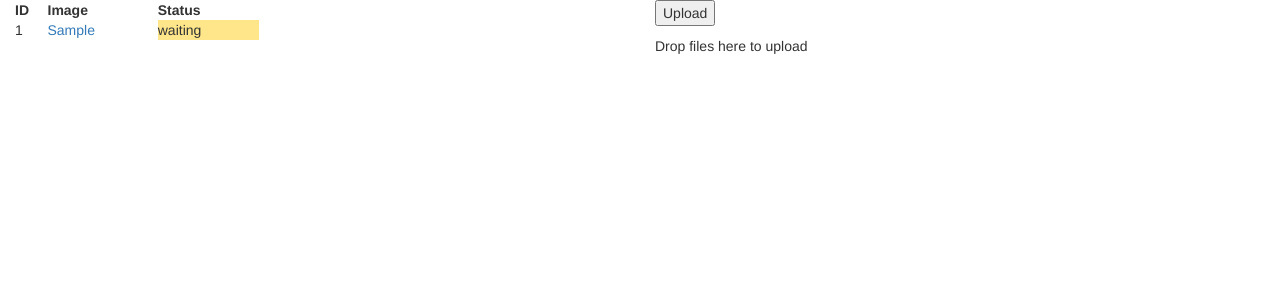
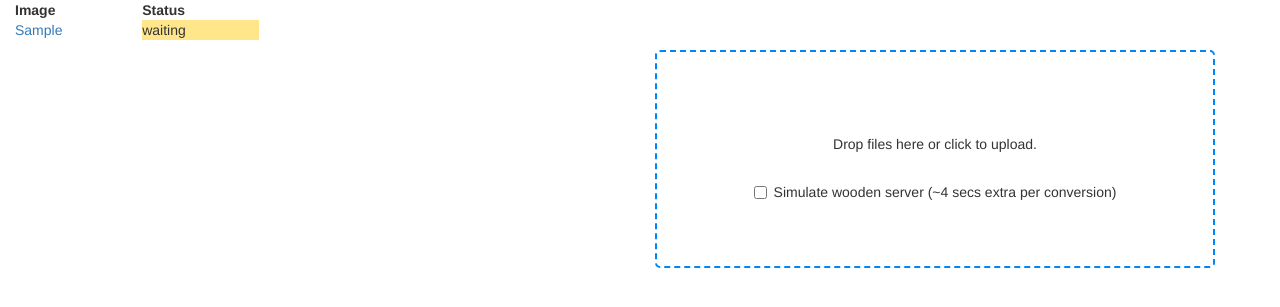
Before and after one commit to dnaranjo89/pngconverter, a Django app: page / in a window 1280 px wide. Shown: the top 307 px of the page. Run offline with Django 3.2, Linux system fonts and the light colour scheme; tables that the repository leaves empty hold one stand-in row (values such as "Sample post"); parts of the project's set-up code (start-up, migrations or seed data) failed here and were passed over; some libraries are stand-ins or nearby versions.

Commit message:
Add some CSS

```diff
--- a/pngconverter/views.py
+++ b/pngconverter/views.py
@@ -6,6 +6,7 @@ from django.views.decorators.http import require_http_methods
 from pngconverter.models import Image
 from celery import Celery
 import mimetypes
+from random import randrange
 
 app = Celery('image_converter')
 
@@ -21,7 +22,8 @@ def image_upload(request):
     image = Image(original=request.FILES['file'])
     image.save()
     # Start the conversion
-    image.convert_to_jpg.delay(4)
+    delay = randrange(3, 6) if 'add-delay' in request.POST else 0
+    image.convert_to_jpg.delay(delay)
     return HttpResponse()
 
 
--- /dev/null
+++ b/static/css/dropzone.css
@@ -0,0 +1,67 @@
+@-webkit-keyframes passing-through { 0% { opacity: 0; -webkit-transform: translateY(40px); -moz-transform: translateY(40px); -ms-transform: translateY(40px); -o-transform: translateY(40px); transform: translateY(40px); }
+  30%, 70% { opacity: 1; -webkit-transform: translateY(0px); -moz-transform: translateY(0px); -ms-transform: translateY(0px); -o-transform: translateY(0px); transform: translateY(0px); }
+  100% { opacity: 0; -webkit-transform: translateY(-40px); -moz-transform: translateY(-40px); -ms-transform: translateY(-40px); -o-transform: translateY(-40px); transform: translateY(-40px); } }
+@-moz-keyframes passing-through { 0% { opacity: 0; -webkit-transform: translateY(40px); -moz-transform: translateY(40px); -ms-transform: translateY(40px); -o-transform: translateY(40px); transform: translateY(40px); }
+  30%, 70% { opacity: 1; -webkit-transform: translateY(0px); -moz-transform: translateY(0px); -ms-transform: translateY(0px); -o-transform: translateY(0px); transform: translateY(0px); }
+  100% { opacity: 0; -webkit-transform: translateY(-40px); -moz-transform: translateY(-40px); -ms-transform: translateY(-40px); -o-transform: translateY(-40px); transform: translateY(-40px); } }
+@keyframes passing-through { 0% { opacity: 0; -webkit-transform: translateY(40px); -moz-transform: translateY(40px); -ms-transform: translateY(40px); -o-transform: translateY(40px); transform: translateY(40px); }
+  30%, 70% { opacity: 1; -webkit-transform: translateY(0px); -moz-transform: translateY(0px); -ms-transform: translateY(0px); -o-transform: translateY(0px); transform: translateY(0px); }
+  100% { opacity: 0; -webkit-transform: translateY(-40px); -moz-transform: translateY(-40px); -ms-transform: translateY(-40px); -o-transform: translateY(-40px); transform: translateY(-40px); } }
+@-webkit-keyframes slide-in { 0% { opacity: 0; -webkit-transform: translateY(40px); -moz-transform: translateY(40px); -ms-transform: translateY(40px); -o-transform: translateY(40px); transform: translateY(40px); }
+  30% { opacity: 1; -webkit-transform: translateY(0px); -moz-transform: translateY(0px); -ms-transform: translateY(0px); -o-transform: translateY(0px); transform: translateY(0px); } }
+@-moz-keyframes slide-in { 0% { opacity: 0; -webkit-transform: translateY(40px); -moz-transform: translateY(40px); -ms-transform: translateY(40px); -o-transform: translateY(40px); transform: translateY(40px); }
+  30% { opacity: 1; -webkit-transform: translateY(0px); -moz-transform: translateY(0px); -ms-transform: translateY(0px); -o-transform: translateY(0px); transform: translateY(0px); } }
+@keyframes slide-in { 0% { opacity: 0; -webkit-transform: translateY(40px); -moz-transform: translateY(40px); -ms-transform: translateY(40px); -o-transform: translateY(40px); transform: translateY(40px); }
+  30% { opacity: 1; -webkit-transform: translateY(0px); -moz-transform: translateY(0px); -ms-transform: translateY(0px); -o-transform: translateY(0px); transform: translateY(0px); } }
+@-webkit-keyframes pulse { 0% { -webkit-transform: scale(1); -moz-transform: scale(1); -ms-transform: scale(1); -o-transform: scale(1); transform: scale(1); }
+  10% { -webkit-transform: scale(1.1); -moz-transform: scale(1.1); -ms-transform: scale(1.1); -o-transform: scale(1.1); transform: scale(1.1); }
+  20% { -webkit-transform: scale(1); -moz-transform: scale(1); -ms-transform: scale(1); -o-transform: scale(1); transform: scale(1); } }
+@-moz-keyframes pulse { 0% { -webkit-transform: scale(1); -moz-transform: scale(1); -ms-transform: scale(1); -o-transform: scale(1); transform: scale(1); }
+  10% { -webkit-transform: scale(1.1); -moz-transform: scale(1.1); -ms-transform: scale(1.1); -o-transform: scale(1.1); transform: scale(1.1); }
+  20% { -webkit-transform: scale(1); -moz-transform: scale(1); -ms-transform: scale(1); -o-transform: scale(1); transform: scale(1); } }
+@keyframes pulse { 0% { -webkit-transform: scale(1); -moz-transform: scale(1); -ms-transform: scale(1); -o-transform: scale(1); transform: scale(1); }
+  10% { -webkit-transform: scale(1.1); -moz-transform: scale(1.1); -ms-transform: scale(1.1); -o-transform: scale(1.1); transform: scale(1.1); }
+  20% { -webkit-transform: scale(1); -moz-transform: scale(1); -ms-transform: scale(1); -o-transform: scale(1); transform: scale(1); } }
+.dropzone, .dropzone * { box-sizing: border-box; }
+
+.dropzone { min-height: 150px; border: 2px solid rgba(0, 0, 0, 0.3); background: white; padding: 54px 54px; }
+.dropzone.dz-clickable { cursor: pointer; }
+.dropzone.dz-clickable * { cursor: default; }
+.dropzone.dz-clickable .dz-message, .dropzone.dz-clickable .dz-message * { cursor: pointer; }
+.dropzone.dz-started .dz-message { display: none; }
+.dropzone.dz-drag-hover { border-style: solid; }
+.dropzone.dz-drag-hover .dz-message { opacity: 0.5; }
+.dropzone .dz-message { text-align: center; margin: 2em 0; }
+.dropzone .dz-preview { position: relative; display: inline-block; vertical-align: top; margin: 16px; min-height: 100px; }
+.dropzone .dz-preview:hover { z-index: 1000; }
+.dropzone .dz-preview:hover .dz-details { opacity: 1; }
+.dropzone .dz-preview.dz-file-preview .dz-image { border-radius: 20px; background: #999; background: linear-gradient(to bottom, #eee, #ddd); }
+.dropzone .dz-preview.dz-file-preview .dz-details { opacity: 1; }
+.dropzone .dz-preview.dz-image-preview { background: white; }
+.dropzone .dz-preview.dz-image-preview .dz-details { -webkit-transition: opacity 0.2s linear; -moz-transition: opacity 0.2s linear; -ms-transition: opacity 0.2s linear; -o-transition: opacity 0.2s linear; transition: opacity 0.2s linear; }
+.dropzone .dz-preview .dz-remove { font-size: 14px; text-align: center; display: block; cursor: pointer; border: none; }
+.dropzone .dz-preview .dz-remove:hover { text-decoration: underline; }
+.dropzone .dz-preview:hover .dz-details { opacity: 1; }
+.dropzone .dz-preview .dz-details { z-index: 20; position: absolute; top: 0; left: 0; opacity: 0; font-size: 13px; min-width: 100%; max-width: 100%; padding: 2em 1em; text-align: center; color: rgba(0, 0, 0, 0.9); line-height: 150%; }
+.dropzone .dz-preview .dz-details .dz-size { margin-bottom: 1em; font-size: 16px; }
+.dropzone .dz-preview .dz-details .dz-filename { white-space: nowrap; }
+.dropzone .dz-preview .dz-details .dz-filename:hover span { border: 1px solid rgba(200, 200, 200, 0.8); background-color: rgba(255, 255, 255, 0.8); }
+.dropzone .dz-preview .dz-details .dz-filename:not(:hover) { overflow: hidden; text-overflow: ellipsis; }
+.dropzone .dz-preview .dz-details .dz-filename:not(:hover) span { border: 1px solid transparent; }
+.dropzone .dz-preview .dz-details .dz-filename span, .dropzone .dz-preview .dz-details .dz-size span { background-color: rgba(255, 255, 255, 0.4); padding: 0 0.4em; border-radius: 3px; }
+.dropzone .dz-preview:hover .dz-image img { -webkit-transform: scale(1.05, 1.05); -moz-transform: scale(1.05, 1.05); -ms-transform: scale(1.05, 1.05); -o-transform: scale(1.05, 1.05); transform: scale(1.05, 1.05); -webkit-filter: blur(8px); filter: blur(8px); }
+.dropzone .dz-preview .dz-image { border-radius: 20px; overflow: hidden; width: 120px; height: 120px; position: relative; display: block; z-index: 10; }
+.dropzone .dz-preview .dz-image img { display: block; }
+.dropzone .dz-preview.dz-success .dz-success-mark { -webkit-animation: passing-through 3s cubic-bezier(0.77, 0, 0.175, 1); -moz-animation: passing-through 3s cubic-bezier(0.77, 0, 0.175, 1); -ms-animation: passing-through 3s cubic-bezier(0.77, 0, 0.175, 1); -o-animation: passing-through 3s cubic-bezier(0.77, 0, 0.175, 1); animation: passing-through 3s cubic-bezier(0.77, 0, 0.175, 1); }
+.dropzone .dz-preview.dz-error .dz-error-mark { opacity: 1; -webkit-animation: slide-in 3s cubic-bezier(0.77, 0, 0.175, 1); -moz-animation: slide-in 3s cubic-bezier(0.77, 0, 0.175, 1); -ms-animation: slide-in 3s cubic-bezier(0.77, 0, 0.175, 1); -o-animation: slide-in 3s cubic-bezier(0.77, 0, 0.175, 1); animation: slide-in 3s cubic-bezier(0.77, 0, 0.175, 1); }
+.dropzone .dz-preview .dz-success-mark, .dropzone .dz-preview .dz-error-mark { pointer-events: none; opacity: 0; z-index: 500; position: absolute; display: block; top: 50%; left: 50%; margin-left: -27px; margin-top: -27px; }
+.dropzone .dz-preview .dz-success-mark svg, .dropzone .dz-preview .dz-error-mark svg { display: block; width: 54px; height: 54px; }
+.dropzone .dz-preview.dz-processing .dz-progress { opacity: 1; -webkit-transition: all 0.2s linear; -moz-transition: all 0.2s linear; -ms-transition: all 0.2s linear; -o-transition: all 0.2s linear; transition: all 0.2s linear; }
+.dropzone .dz-preview.dz-complete .dz-progress { opacity: 0; -webkit-transition: opacity 0.4s ease-in; -moz-transition: opacity 0.4s ease-in; -ms-transition: opacity 0.4s ease-in; -o-transition: opacity 0.4s ease-in; transition: opacity 0.4s ease-in; }
+.dropzone .dz-preview:not(.dz-processing) .dz-progress { -webkit-animation: pulse 6s ease infinite; -moz-animation: pulse 6s ease infinite; -ms-animation: pulse 6s ease infinite; -o-animation: pulse 6s ease infinite; animation: pulse 6s ease infinite; }
+.dropzone .dz-preview .dz-progress { opacity: 1; z-index: 1000; pointer-events: none; position: absolute; height: 16px; left: 50%; top: 50%; margin-top: -8px; width: 80px; margin-left: -40px; background: rgba(255, 255, 255, 0.9); -webkit-transform: scale(1); border-radius: 8px; overflow: hidden; }
+.dropzone .dz-preview .dz-progress .dz-upload { background: #333; background: linear-gradient(to bottom, #666, #444); position: absolute; top: 0; left: 0; bottom: 0; width: 0; -webkit-transition: width 300ms ease-in-out; -moz-transition: width 300ms ease-in-out; -ms-transition: width 300ms ease-in-out; -o-transition: width 300ms ease-in-out; transition: width 300ms ease-in-out; }
+.dropzone .dz-preview.dz-error .dz-error-message { display: block; }
+.dropzone .dz-preview.dz-error:hover .dz-error-message { opacity: 1; pointer-events: auto; }
+.dropzone .dz-preview .dz-error-message { pointer-events: none; z-index: 1000; position: absolute; display: block; display: none; opacity: 0; -webkit-transition: opacity 0.3s ease; -moz-transition: opacity 0.3s ease; -ms-transition: opacity 0.3s ease; -o-transition: opacity 0.3s ease; transition: opacity 0.3s ease; border-radius: 8px; font-size: 13px; top: 130px; left: -10px; width: 140px; background: #be2626; background: linear-gradient(to bottom, #be2626, #a92222); padding: 0.5em 1.2em; color: white; }
+.dropzone .dz-preview .dz-error-message:after { content: ''; position: absolute; top: -6px; left: 64px; width: 0; height: 0; border-left: 6px solid transparent; border-right: 6px solid transparent; border-bottom: 6px solid #be2626; }
--- a/static/css/style.css
+++ b/static/css/style.css
@@ -13,3 +13,29 @@
 .status-processing {
     background-color: #9AE0FF;
 }
+
+.dz-default {
+    height: 300px;
+}
+
+.dz-preview{
+    display: none;
+}
+
+
+.dropzone {
+    margin-top: 50px;
+    margin-right: 50px;
+    border: 2px dashed #0087F7;
+    border-radius: 5px;
+    background: white;
+}
+.dropzone .dz-message {
+    font-weight: 400;
+}
+.dropzone .dz-message .note {
+    font-size: 0.8em;
+    font-weight: 200;
+    display: block;
+    margin-top: 1.4rem;
+}
--- a/templates/index.html
+++ b/templates/index.html
@@ -6,6 +6,7 @@
         <title>Image Converter</title>
         <script src="//code.jquery.com/jquery-1.11.3.min.js"></script>
         <script src="{% static 'js/dropzone.js' %}"></script>
+        <link rel="stylesheet" href="{% static 'css/dropzone.css' %}">
         <link rel="stylesheet" href="{% static 'css/style.css' %}">
         <link rel="stylesheet" href="https://maxcdn.bootstrapcdn.com/bootstrap/3.3.6/css/bootstrap.min.css" integrity="sha384-1q8mTJOASx8j1Au+a5WDVnPi2lkFfwwEAa8hDDdjZlpLegxhjVME1fgjWPGmkzs7" crossorigin="anonymous">
         <script>
@@ -24,8 +25,7 @@
 
                         $status_cell.text(status_string);
                     }else{
-                        var html =  '<tr id="image-' + image.id + '" data-id="' + image.id + '">' +
-                                    '   <td class="id">' + image.id + '</td>' +
+                        var html =  '<tr id="image-' + image.id + '">' +
                                     '   <td>' +
                                     '       <a href="' + image.url_download + '">' + image.filename + '</a>'+
                                     '   </td>'+
@@ -86,13 +86,11 @@
             <div class="col-md-6">
                 <table id="images" style="width:40%">
                     <tr>
-                        <th>ID</th>
                         <th>Image</th>
                         <th>Status</th>
                     </tr>
                     {% for image in images %}
-                        <tr id="image-{{ image.id }}" data-id="{{ image.id }}">
-                            <td class="id">{{ image.id }}</td>
+                        <tr id="image-{{ image.id }}">
                             <td>
                                 <a href="{% url 'image_download' filename=image.converted.name %}">{{ image.converted.name }}</a>
                             </td>
@@ -107,7 +105,14 @@
         <div class="col-md-6">
             <form id="add-photos" action="{% url 'image_upload' %}"  class="dropzone">
                 {% csrf_token %}
-                <p><input type="submit" value="Upload"/></p>
+                <div class="dz-message needsclick">
+                    Drop files here or click to upload.<br>
+                </div>
+                <div class="checkbox text-center">
+                    <label>
+                      <input type="checkbox" name="add-delay"> Simulate wooden server (~4 secs extra per conversion)
+                    </label>
+                </div>
             </form>
         </div>
         <div class="col-md-6 hidden">
```
